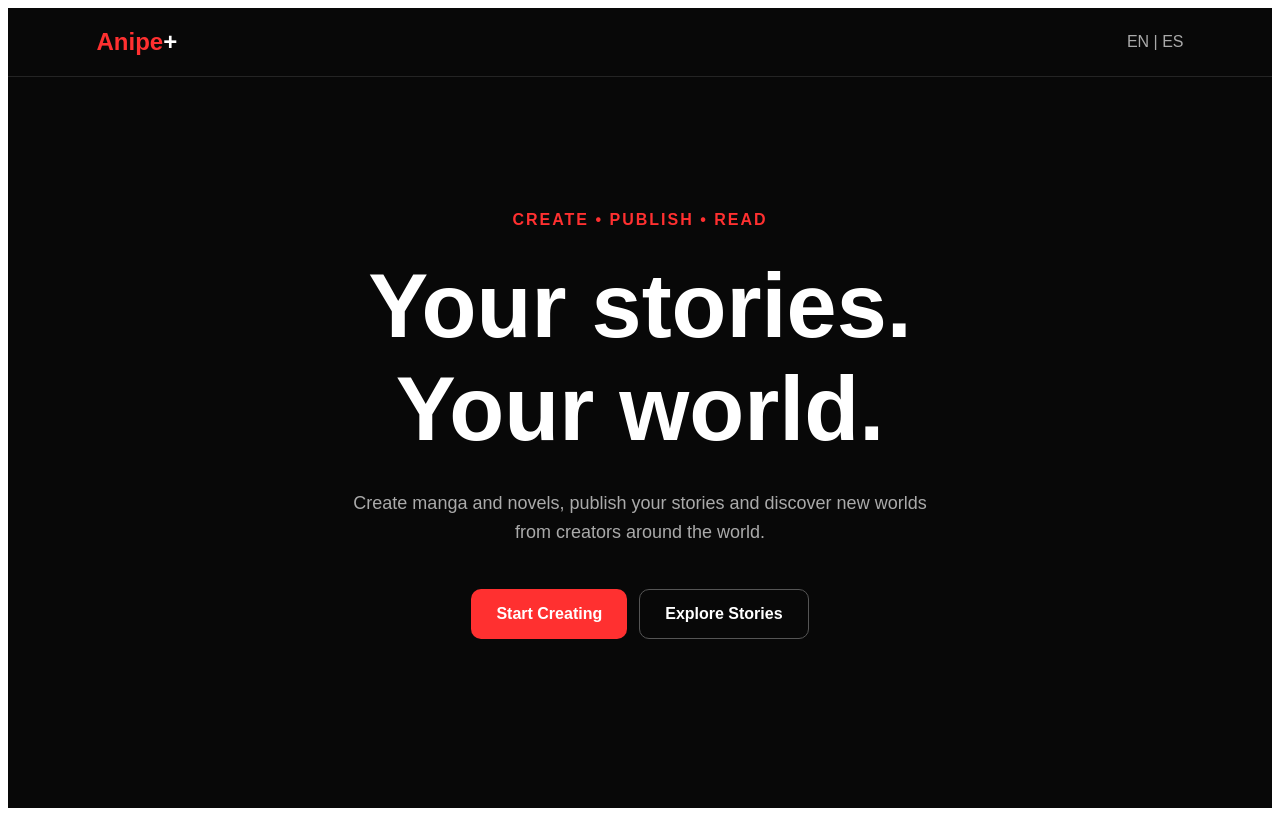
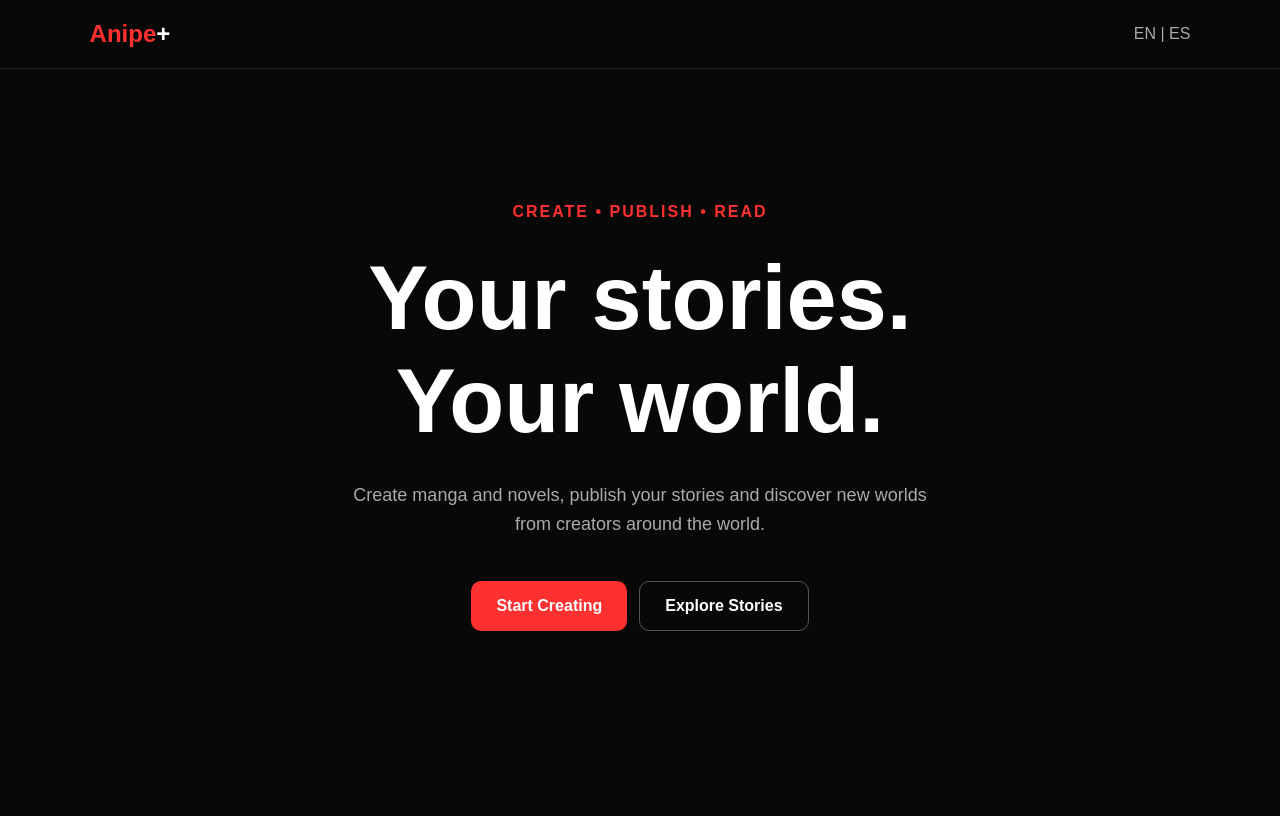
Before and after one commit to matheo1230/-anipe-plus, a Next.js app: page / in a window 1280 px wide. Built offline with nearby package versions, Linux system fonts and the light colour scheme.

Commit message:
Create     layout.js

```diff
--- /dev/null
+++ b/app/layout.js
@@ -0,0 +1,20 @@
+export const metadata = {
+  title: "Anipe+",
+  description: "Create, publish and read manga and novels on Anipe+.",
+};
+
+export default function RootLayout({ children }) {
+  return (
+    <html lang="en">
+      <body
+        style={{
+          margin: 0,
+          padding: 0,
+          background: "#080808",
+        }}
+      >
+        {children}
+      </body>
+    </html>
+  );
+}
```
